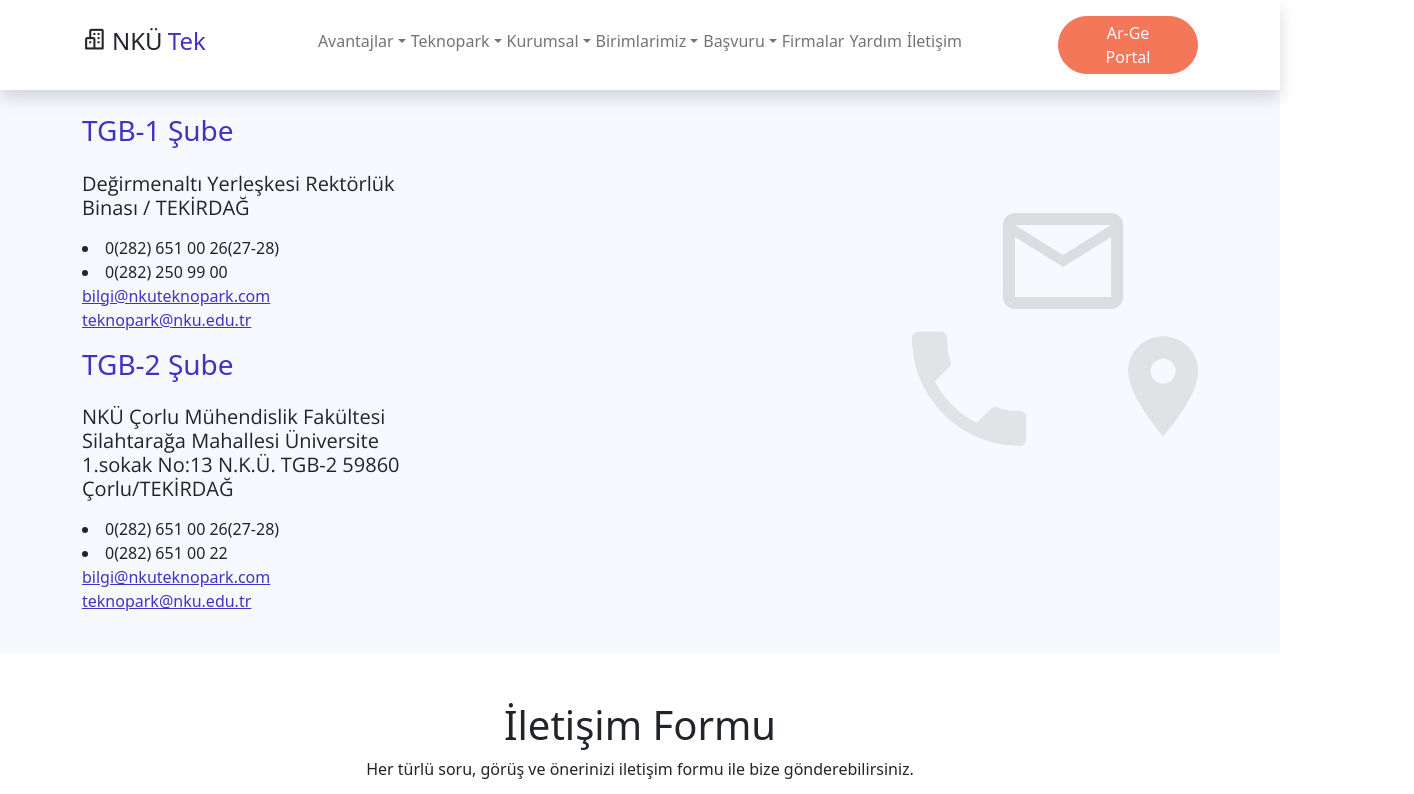
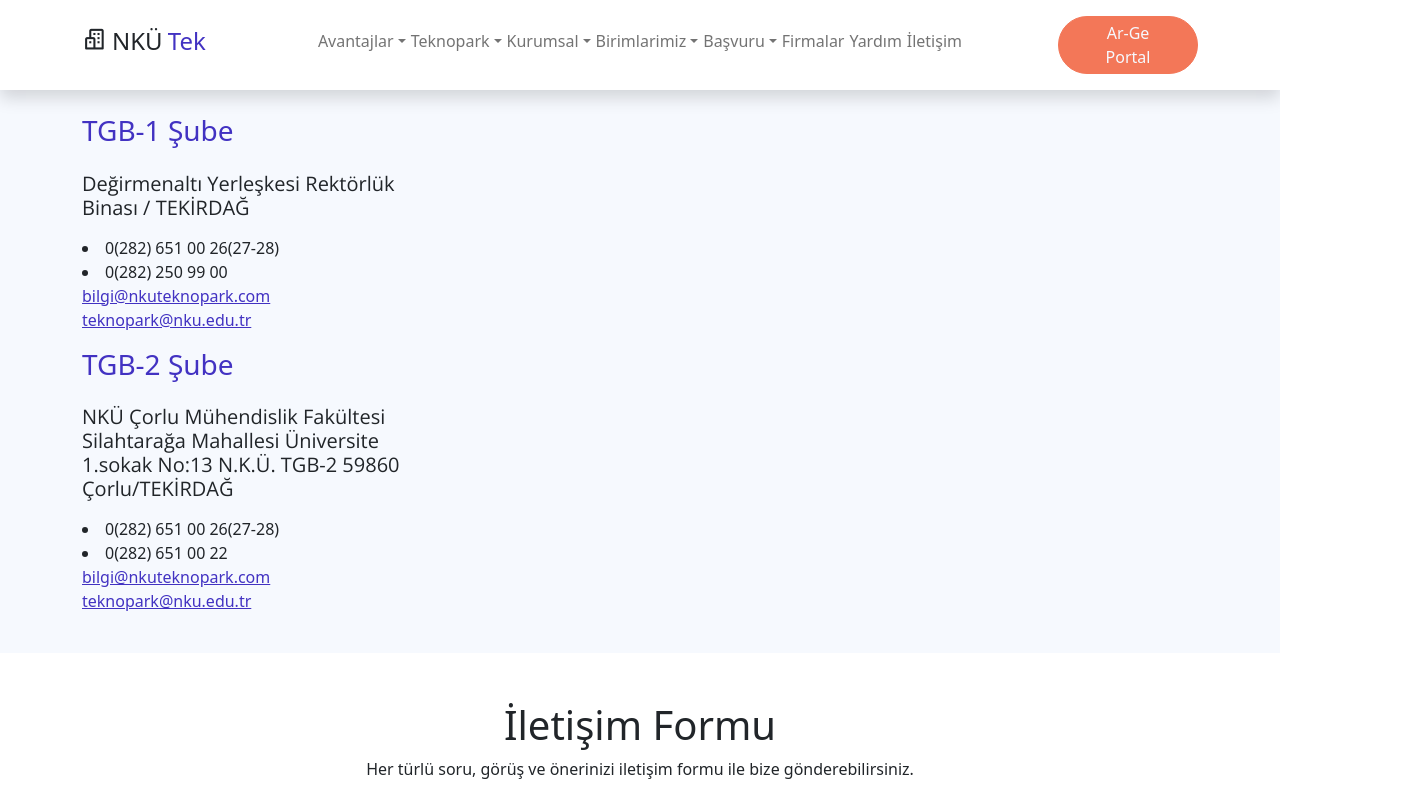
Before and after one commit to kaplanark/BtsProject, a plain HTML site: page contact.html in a window 1280 px wide. Shown: the top 794 px of the page, 1414 px wide, since content can reach past the window. Drawn offline with nearby package versions, Linux system fonts and the light colour scheme.

Commit message:
06072102

```diff
--- a/contact.html
+++ b/contact.html
@@ -168,9 +168,6 @@
                         <br>
                         <a href="mailto:teknopark@nku.edu.tr">teknopark@nku.edu.tr</a>
                     </p>
-                </div>
-                <div class="contact-img col-lg-5 align-items-end col-md-4">
-                    <img src="./img/contact-banner.svg">
                 </div>
             </div>
         </div>
```
